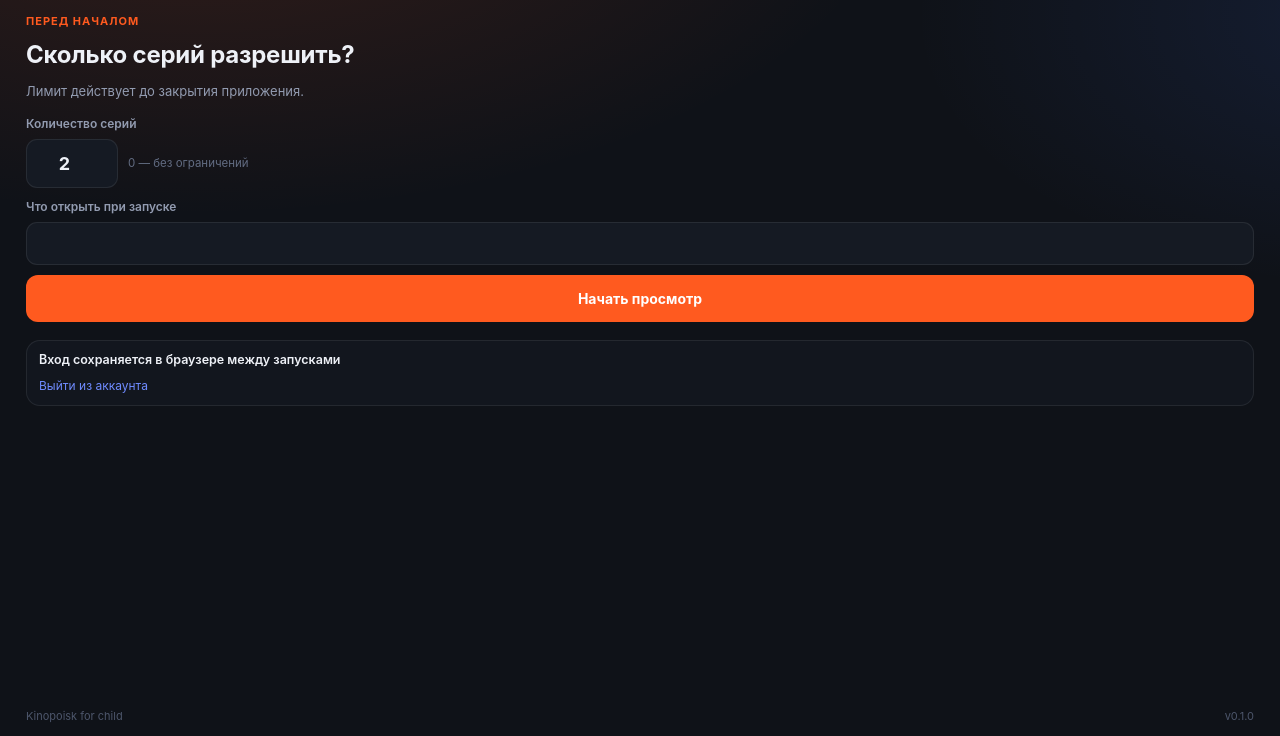
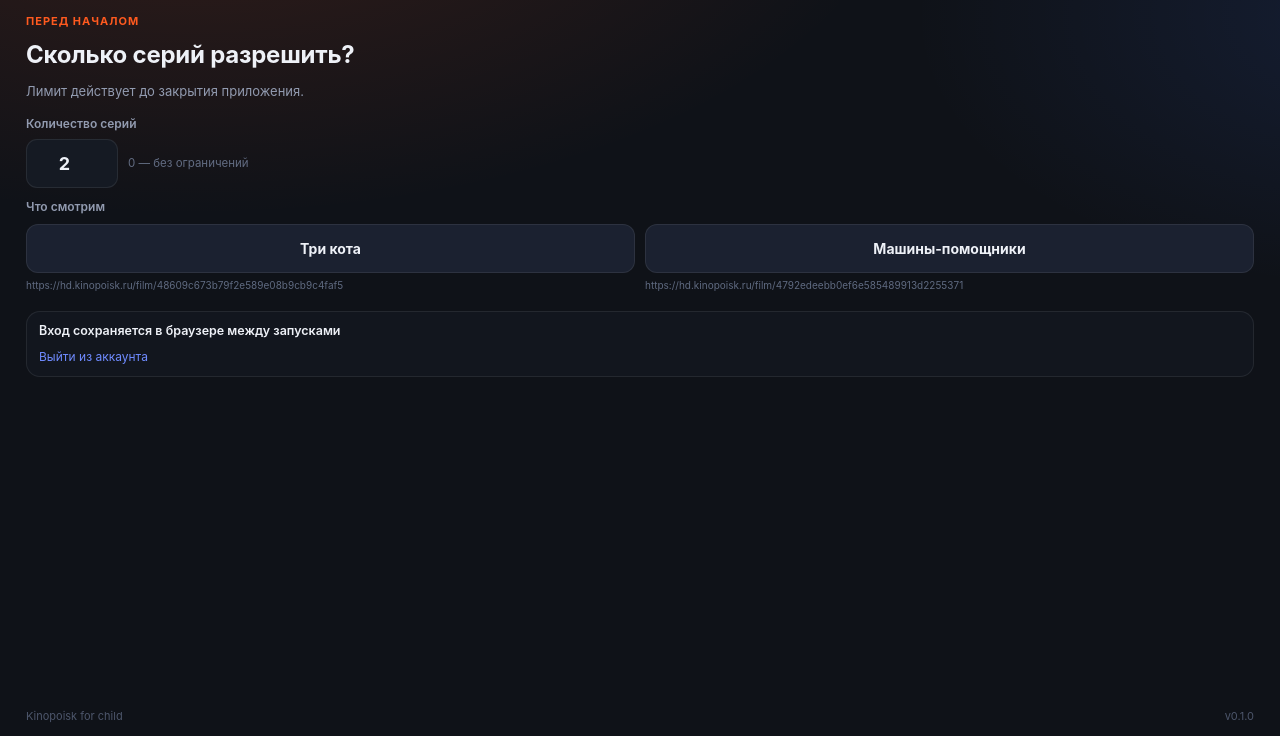
Before and after one commit to Gaurrus/kinopoisk-for-child, a website with bundled scripts: page src/renderer/start/index.html in a window 1280 px wide. Shown: the part 64-800 px from the top of the page. Built offline with nearby package versions, Linux system fonts and the light colour scheme.

Commit message:
feat(settings): заменить поле ссылки на кнопки сериалов

```diff
--- a/src/renderer/start/index.html
+++ b/src/renderer/start/index.html
@@ -28,7 +28,7 @@
         <h1 class="title" id="form-title">Сколько серий разрешить?</h1>
         <p class="muted">Лимит действует до закрытия приложения.</p>
 
-        <form id="settings-form" class="form">
+        <div class="form">
           <label class="field">
             <span class="field__label">Количество серий</span>
             <span class="field__row">
@@ -45,16 +45,47 @@
             </span>
           </label>
 
-          <label class="field">
-            <span class="field__label">Что открыть при запуске</span>
-            <input id="url-input" class="input" type="url" spellcheck="false" />
-          </label>
+          <div class="field">
+            <span class="field__label">Что смотрим</span>
+            <div class="series">
+              <div class="series__item">
+                <button
+                  class="series__button"
+                  type="button"
+                  data-url="https://hd.kinopoisk.ru/film/48609c673b79f2e589e08b9cb9c4faf5"
+                >
+                  Три кота
+                </button>
+                <button
+                  class="series__link"
+                  type="button"
+                  data-url="https://hd.kinopoisk.ru/film/48609c673b79f2e589e08b9cb9c4faf5"
+                >
+                  https://hd.kinopoisk.ru/film/48609c673b79f2e589e08b9cb9c4faf5
+                </button>
+              </div>
+
+              <div class="series__item">
+                <button
+                  class="series__button"
+                  type="button"
+                  data-url="https://hd.kinopoisk.ru/film/4792edeebb0ef6e585489913d2255371"
+                >
+                  Машины-помощники
+                </button>
+                <button
+                  class="series__link"
+                  type="button"
+                  data-url="https://hd.kinopoisk.ru/film/4792edeebb0ef6e585489913d2255371"
+                >
+                  https://hd.kinopoisk.ru/film/4792edeebb0ef6e585489913d2255371
+                </button>
+              </div>
+            </div>
+          </div>
 
           <p id="form-error" class="error" hidden></p>
-          <button id="submit-button" class="button button_primary" type="submit">
-            Начать просмотр
-          </button>
-        </form>
+        </div>
 
         <div class="account">
           <div class="account__status">Вход сохраняется в браузере между запусками</div>
--- a/src/renderer/start/start.ts
+++ b/src/renderer/start/start.ts
@@ -10,15 +10,15 @@
     form: byId<HTMLElement>('screen-form'),
   };
 
-  const settingsForm = byId<HTMLFormElement>('settings-form');
   const limitInput = byId<HTMLInputElement>('limit-input');
-  const urlInput = byId<HTMLInputElement>('url-input');
   const formError = byId<HTMLParagraphElement>('form-error');
-  const submitButton = byId<HTMLButtonElement>('submit-button');
   const formEyebrow = byId<HTMLElement>('form-eyebrow');
   const formTitle = byId<HTMLElement>('form-title');
   const btnLogout = byId<HTMLButtonElement>('btn-logout');
   const version = byId<HTMLElement>('version');
+  const seriesButtons = Array.from(
+    document.querySelectorAll<HTMLButtonElement>('[data-url]'),
+  );
 
   let state: KpSettingsState | null = null;
 
@@ -37,12 +37,15 @@
     if (!state) return;
 
     limitInput.value = String(state.episodeLimit);
-    urlInput.value = state.startUrl;
     formEyebrow.textContent = state.mode === 'start' ? 'Перед началом' : 'Настройки';
     formTitle.textContent =
-      state.mode === 'start' ? 'Сколько серий разрешить?' : 'Настройки просмотра';
-    submitButton.textContent =
-      state.mode === 'start' ? 'Начать просмотр' : 'Сохранить и вернуться';
+      state.mode === 'start' ? 'Что смотрим?' : 'Настройки просмотра';
+
+    for (const button of seriesButtons) {
+      const isPrimary = button.classList.contains('series__button');
+      const isActive = (button.dataset.url ?? '') === state.startUrl;
+      button.classList.toggle('series__button_active', isPrimary && isActive);
+    }
 
     setError(null);
     show('form');
@@ -54,10 +57,8 @@
     render();
   }
 
-  settingsForm.addEventListener('submit', async (event) => {
-    event.preventDefault();
+  async function startSeries(url: string, trigger: HTMLButtonElement): Promise<void> {
     if (!state) return;
-
     setError(null);
 
     const rawLimit = limitInput.value.trim();
@@ -67,28 +68,26 @@
       return;
     }
 
-    const startUrl = urlInput.value.trim();
-    if (!/^https:\/\/hd\.kinopoisk\.ru\//i.test(startUrl)) {
-      setError('Ссылка должна вести на https://hd.kinopoisk.ru/');
-      return;
-    }
-
-    const payload: KpSavePayload = {
-      episodeLimit: limit,
-      startUrl,
-      start: state.mode === 'start',
-    };
-
-    submitButton.disabled = true;
+    trigger.disabled = true;
     try {
-      const result = await window.kp.save(payload);
+      const result = await window.kp.save({
+        episodeLimit: limit,
+        startUrl: url,
+        start: true,
+      });
       if (!result.ok) {
-        setError(result.error ?? 'Не удалось сохранить настройки');
+        setError(result.error ?? 'Не удалось запустить просмотр');
       }
     } finally {
-      submitButton.disabled = false;
+      trigger.disabled = false;
     }
-  });
+  }
+
+  for (const button of seriesButtons) {
+    button.addEventListener('click', () => {
+      void startSeries(button.dataset.url ?? '', button);
+    });
+  }
 
   btnLogout.addEventListener('click', async () => {
     const confirmed = window.confirm('Выйти из аккаунта Kinopoisk на этом компьютере?');
--- a/src/renderer/start/styles.css
+++ b/src/renderer/start/styles.css
@@ -158,31 +158,59 @@ body {
   box-shadow: 0 0 0 3px rgba(255, 90, 31, 0.14);
 }
 
-.button {
+
+.series {
+  display: grid;
+  grid-template-columns: 1fr 1fr;
+  gap: 10px;
+  margin-top: 2px;
+}
+
+.series__item {
   display: flex;
-  align-items: center;
-  justify-content: center;
+  flex-direction: column;
+  gap: 6px;
+  min-width: 0;
+}
+
+.series__button {
   width: 100%;
-  padding: 12px 16px;
-  border: 1px solid transparent;
+  padding: 13px 10px;
+  border: 1px solid var(--border);
   border-radius: 12px;
-  cursor: pointer;
+  background: var(--panel-2);
+  color: var(--text);
   font: inherit;
   font-weight: 700;
-  transition: background 0.15s ease, border-color 0.15s ease, transform 0.05s ease;
+  cursor: pointer;
+  transition: background 0.15s ease, border-color 0.15s ease;
 }
 
-.button:active {
-  transform: translateY(1px);
+.series__button:hover {
+  background: #232a3b;
 }
 
-.button_primary {
-  background: var(--accent);
-  color: #fff;
+.series__button_active {
+  border-color: rgba(255, 90, 31, 0.7);
+  background: rgba(255, 90, 31, 0.12);
 }
 
-.button_primary:hover {
-  background: var(--accent-hover);
+.series__link {
+  padding: 0;
+  border: none;
+  background: none;
+  color: #5f6a80;
+  font: inherit;
+  font-size: 10px;
+  line-height: 1.35;
+  text-align: left;
+  word-break: break-all;
+  cursor: pointer;
+}
+
+.series__link:hover {
+  color: #8f9bb2;
+  text-decoration: underline;
 }
 
 .error {
```
Also changed, not shown: README.md.
